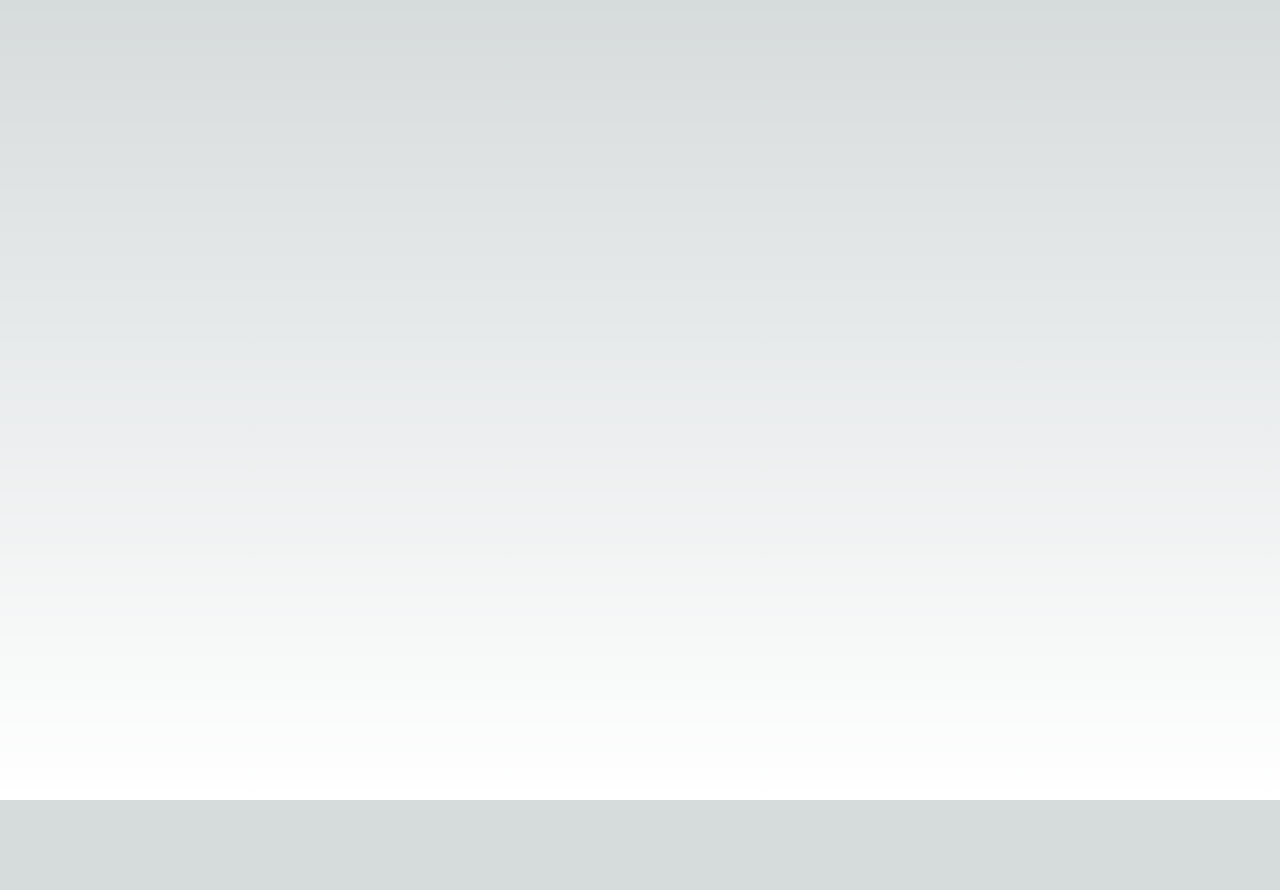
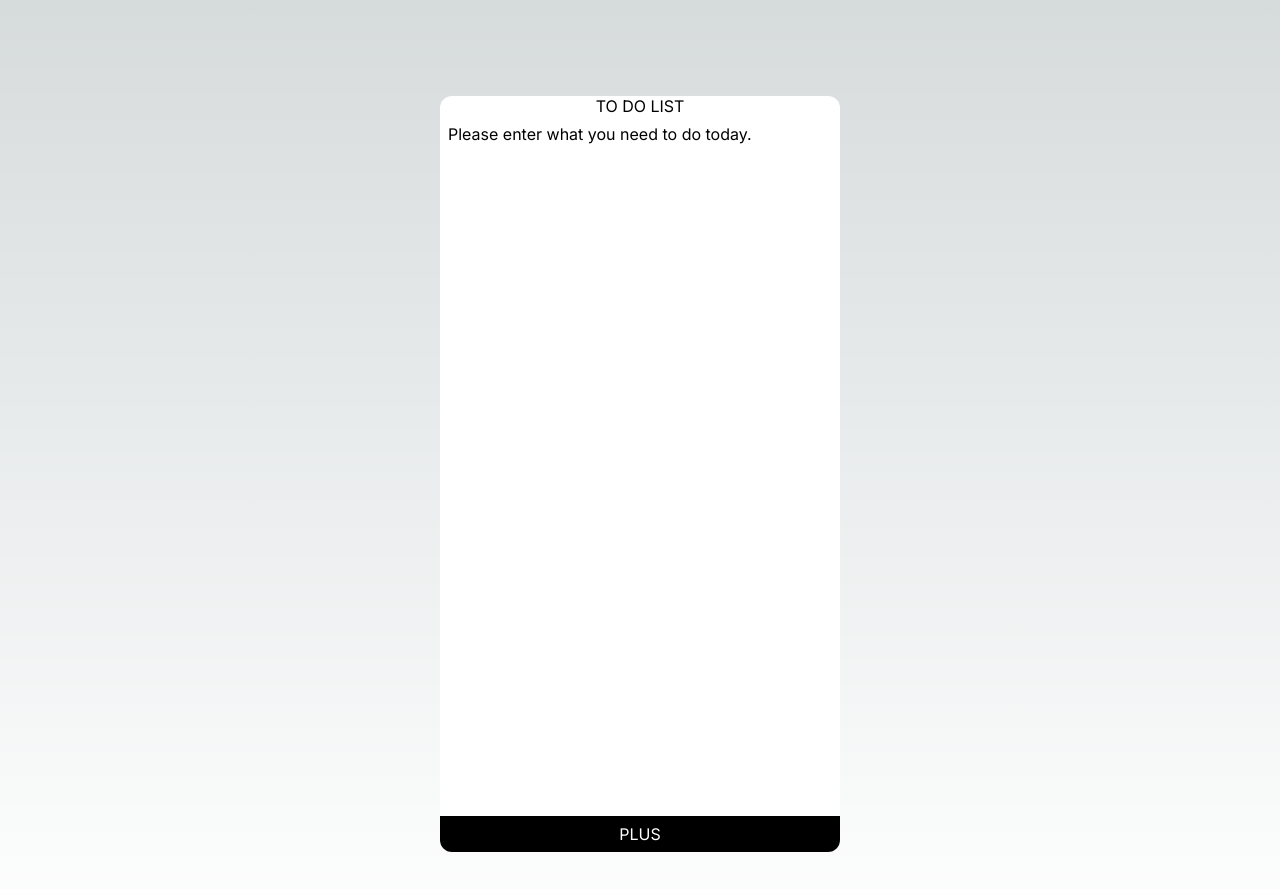
Before and after one commit to Exist95/TO_DO_LIST, a Next.js app: page / in a window 1280 px wide. Shown: the top 890 px of the page. Before the commit the page ends 800 px from the top, so only its background shows below. Built offline with nearby package versions, Linux system fonts and the light colour scheme.

Commit message:
feat : todolist 틀 완성

```diff
--- a/src/app/globals.css
+++ b/src/app/globals.css
@@ -1,9 +1,9 @@
 :root {
   --max-width: 1100px;
   --border-radius: 12px;
-  --font-mono: ui-monospace, Menlo, Monaco, 'Cascadia Mono', 'Segoe UI Mono',
-    'Roboto Mono', 'Oxygen Mono', 'Ubuntu Monospace', 'Source Code Pro',
-    'Fira Mono', 'Droid Sans Mono', 'Courier New', monospace;
+  --font-mono: ui-monospace, Menlo, Monaco, "Cascadia Mono", "Segoe UI Mono",
+    "Roboto Mono", "Oxygen Mono", "Ubuntu Monospace", "Source Code Pro",
+    "Fira Mono", "Droid Sans Mono", "Courier New", monospace;
 
   --foreground-rgb: 0, 0, 0;
   --background-start-rgb: 214, 219, 220;
--- a/src/app/layout.tsx
+++ b/src/app/layout.tsx
@@ -16,7 +16,11 @@ export default function RootLayout({
 }) {
   return (
     <html lang="en">
-      <body className={inter.className}>{children}</body>
+      <body className={inter.className}>
+        <div id="backdrop-root"></div>
+        <div id="overlay-root"></div>
+        {children}
+      </body>
     </html>
   )
 }
--- a/src/app/page.module.css
+++ b/src/app/page.module.css
@@ -1,7 +1,6 @@
 .main {
   display: flex;
   flex-direction: column;
-  justify-content: space-between;
   align-items: center;
   padding: 6rem;
   min-height: 100vh;
@@ -97,7 +96,7 @@
 
 .center::before,
 .center::after {
-  content: '';
+  content: "";
   left: 50%;
   position: absolute;
   filter: blur(45px);
--- a/src/app/page.tsx
+++ b/src/app/page.tsx
@@ -1,9 +1,10 @@
 import styles from './page.module.css'
+import Frame from '@/components/frame'
 
 export default function Home() {
   return (
     <main className={styles.main}>
-
+      <Frame />
     </main>
   )
 }
--- /dev/null
+++ b/src/components/buttons.tsx
@@ -0,0 +1,33 @@
+import React from 'react'
+import styled from 'styled-components'
+
+const Buttons = () => {
+
+  const clickPlus = () => {
+    let data = localStorage.getItem('todo')
+    let plus = Number(data) + 1
+    localStorage.setItem('todo', String(plus))
+    location.reload()
+  }
+
+  return (
+    <BottomBtn onClick={clickPlus}>
+      PLUS
+    </BottomBtn>
+  )
+}
+
+
+const BottomBtn = styled.div`
+  background-color: black;
+  padding: 8px;
+  display: flex;
+  justify-content: center;
+  border-radius: 0 0 12px 12px;
+  color: white;
+  cursor: pointer;
+`
+
+
+
+export default Buttons
--- /dev/null
+++ b/src/components/frame.tsx
@@ -0,0 +1,31 @@
+'use client'
+import React from 'react'
+import styled from 'styled-components'
+import Buttons from './buttons'
+import ListSection from './list'
+
+const Frame = () => {
+  return (
+    <FrameContainer>
+      <Title>TO DO LIST</Title>
+      <ListSection />
+      <Buttons />
+    </FrameContainer>
+  )
+}
+export const FrameContainer = styled.div`
+  width: 400px;
+  display: flex;
+  flex-direction: column;
+  justify-content: center;
+  background-color: white;
+  border-radius: 12px;
+`
+export const Title = styled.div`
+  display: flex;
+  justify-content: center;
+  border-color: red;
+  border-bottom: 4px;
+`
+
+export default Frame
--- /dev/null
+++ b/src/components/list.tsx
@@ -0,0 +1,31 @@
+'use client'
+import React, { useEffect, useState } from 'react'
+import styled from 'styled-components'
+
+const ListSection = () => {
+  const [isData, setIsData] = useState(false)
+
+  useEffect(() => {
+    const localData = localStorage.getItem(`todo`)
+    setIsData(!!localData)
+  }, [])
+
+  return (
+    <ListContainer>
+      {isData
+        ? <div>it is list</div>
+        : <div>Please enter what you need to do today.</div>
+      }
+    </ListContainer>
+  )
+}
+
+export const ListContainer = styled.section`
+  padding: 8px;
+  width: 100%;
+  min-height: 700px;
+  display: flex;
+  flex-direction: column;
+`
+
+export default ListSection
```
